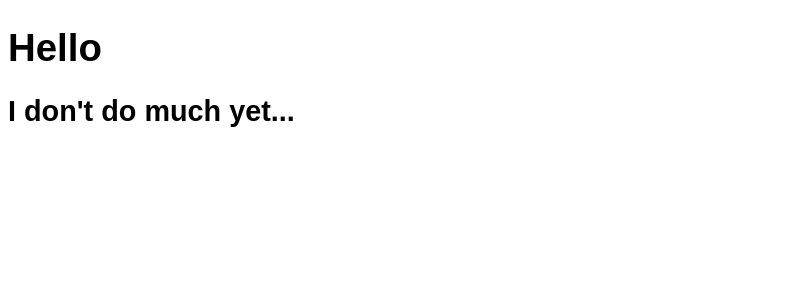
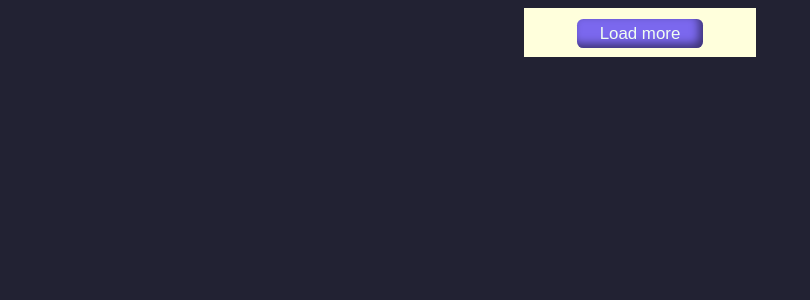
Before and after one commit to skylize/demos, a React (Create React App) app in the folder react-infinite-scroll/: page / in a window 1280 px wide. Shown: the top 300 px of the page, without its empty margins (0-810 px from the left). Built offline with nearby package versions, Linux system fonts and the light colour scheme.

Commit message:
withReducer Updated to end of withReducer tutorial.

```diff
--- a/react-infinite-scroll/src/App.js
+++ b/react-infinite-scroll/src/App.js
@@ -1,11 +1,77 @@
-import React from 'react';
-import './styles.css';
+import React, { useState, useReducer } from 'react'
+import './styles.css'
+import styles from './styles.js'
+import { fetchData } from './fake-fetch-data'
 
-const App = () => (
-  <div className='App'>
-    <h1>Hello</h1>
-    <h2>I don't do much yet...</h2>
-  </div>
-)
+const actions = {
+  start: 'start',
+  loaded: 'loaded',
+}
+
+const reducer = (state, action) => {
+  ;(() => {
+    const { data, limit, page } = state
+    console.log({ len: data.length + 10, past: limit * page, limit, page })
+  })()
+  const reductions = {
+    [actions.start]: _ => ({ ...state, loading: true }),
+
+    [actions.loaded]: ({ data, limit, page }, { newData }) => ({
+      ...state,
+      loading: false,
+      data: [...data, ...newData],
+      more: newData.length === limit,
+      page: page + 1,
+    }),
+  }
+  if (!Object.keys(reductions).includes(action.type))
+    throw new Error(`Unknown action ${action.type} passed to reducer.`)
+
+  return reductions[action.type](state, action)
+}
+
+const App = () => {
+  const [state, dispatch] = useReducer(reducer, {
+    data: [],
+    loading: false,
+    page: 1,
+    limit: 10,
+    more: true,
+  })
+  const { data, loading, page, limit, more } = state
+  console.log(state)
+
+  const load = () => {
+    dispatch({ type: actions.start })
+    more &&
+      fetchData({ page, limit }).then(newData =>
+        dispatch({
+          type: actions.loaded,
+          newData,
+        }),
+      )
+  }
+
+  return (
+    <div className='App'>
+      <ul style={styles.ul}>
+        {data.map(row => (
+          <li key={row} style={styles.dataLi}>
+            {row}
+          </li>
+        ))}
+        {loading ||
+          (more && (
+            <li style={styles.btnMoreLi}>
+              <button style={styles.btn} onClick={load}>
+                Load more
+              </button>
+            </li>
+          ))}
+        {loading && more && <li style={styles.loadingLi}>...Loading</li>}
+      </ul>
+    </div>
+  )
+}
 
 export default App
--- /dev/null
+++ b/react-infinite-scroll/src/fake-fetch-data.js
@@ -0,0 +1,18 @@
+// Return a delayed promise for the return val of a fn
+export const withDelay = (delay, f) => (...xs) =>
+  new Promise(resolve => setTimeout(() => resolve(f(...xs)), 800))
+
+// Mimick an api fetch wrapper
+export const createFakeFetchWrapper = ({ count, delay = 15 }) => {
+  const data = Array.from(Array(count), (_, i) => i)
+  const pageData = ({ page, limit }) => {
+    console.log({ page, limit })
+    const end = page * limit
+    return data.slice(end - limit, end)
+  }
+  return withDelay(delay, pageData)
+}
+
+export const fetchData = createFakeFetchWrapper({ count: 25, delay: +500 })
+
+export default createFakeFetchWrapper
--- a/react-infinite-scroll/src/index.js
+++ b/react-infinite-scroll/src/index.js
@@ -1,12 +1,12 @@
 import React from 'react'
 import { render } from 'react-dom'
 
-import App from "./App"
+import App from './App'
 
 const rootElement = document.getElementById('root')
 render(
   <React.StrictMode>
     <App />
   </React.StrictMode>,
-  rootElement
+  rootElement,
 )
--- a/react-infinite-scroll/src/styles.css
+++ b/react-infinite-scroll/src/styles.css
@@ -1,8 +1,5 @@
-
 body {
   font-size: 1.2em;
+  font-family: sans-serif;
+  background: #223;
 }
-
-.App {
-  font-family: sans-serif;
-}
--- /dev/null
+++ b/react-infinite-scroll/src/styles.js
@@ -0,0 +1,56 @@
+const defaultStyles = {
+  ul: {
+    display: 'flex',
+    flexDirection: 'column',
+    alignItems: 'center',
+    padding: '0 2em .4em',
+    listStyle: 'none',
+    fontSize: '1.1em',
+    margin: 'auto',
+    width: '7em',
+    background: 'rgb(255, 255, 220)',
+  },
+  li: {
+    margin: '.5em 0 0',
+    display: 'flex',
+    justifyContent: 'center',
+    listStyle: 'none',
+    width: '6em',
+    height: '1.4em',
+    borderRadius: '.3em',
+    boxShadow: 'inset -.2em -.2em .4em rgba(0, 0, 0, 0.5)',
+    lineHeight: '1.42em',
+  },
+  btn: {
+    width: '100%',
+    height: '100%',
+    background: 'none',
+    border: 'none',
+    color: 'honeydew',
+    fontSize: '.8em',
+    lineHeight: '.2em',
+  },
+}
+
+const { li } = defaultStyles
+
+const styles = {
+  ...defaultStyles,
+  dataLi: {
+    ...li,
+    background: 'fuchsia',
+    color: 'lavender',
+  },
+  btnMoreLi: {
+    ...li,
+    background: 'mediumslateblue',
+  },
+  loadingLi: {
+    ...li,
+    boxShadow: 'none',
+    color: 'slateblue',
+  },
+}
+
+export { styles }
+export default styles
```
Also changed, not shown: react-infinite-scroll/package.json (+9 -4 lines), 1 other file (tests, documents, lock files or other folders).
